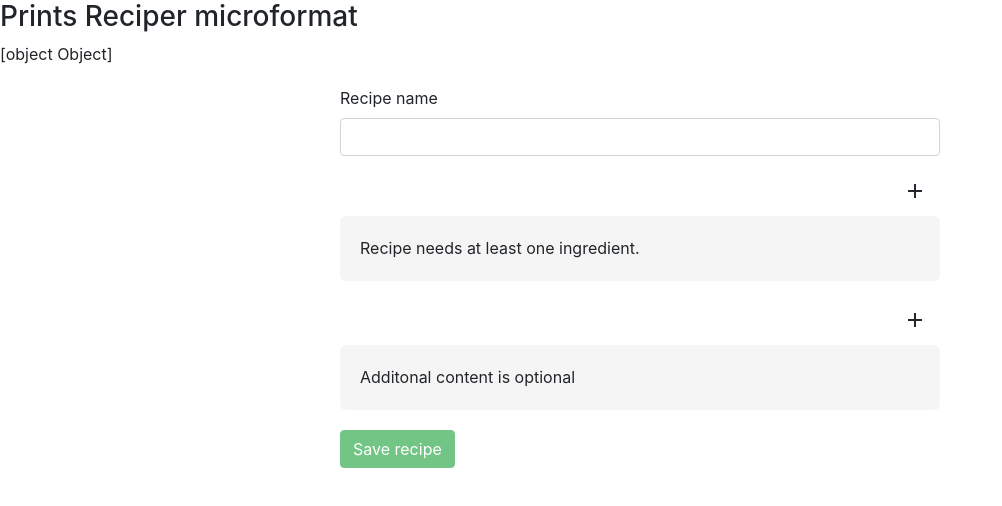
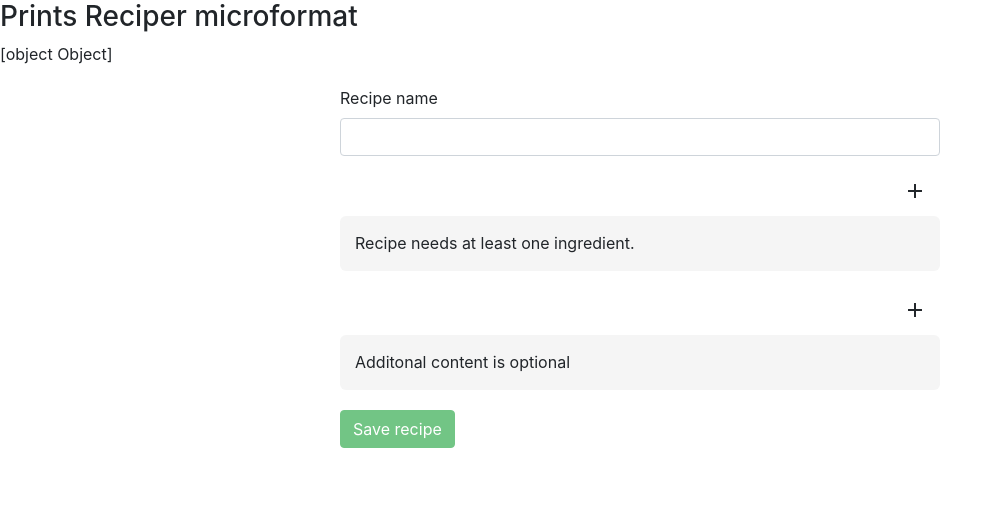
Before and after one commit to Gunzalez/recipe-builder, a React (Create React App) app: page / in a window 1280 px wide. Shown: the top 506 px of the page, without its empty margins (0-1002 px from the left). Built offline with nearby package versions, Linux system fonts and the light colour scheme.

Commit message:
Minor bug fix, styling tweak

```diff
--- a/src/containers/RecipeBuilder/RecipeBuilder.js
+++ b/src/containers/RecipeBuilder/RecipeBuilder.js
@@ -95,6 +95,7 @@ class RecipeBuilder extends Component {
                     const index = this.state.additionalContent.findIndex(content => content.key === key);
                     additionalContent.splice(index, 1);
                     this.setState({ additionalContent });
+                    break;
                 }
             default:
                 console.log('Oops');
--- a/src/index.css
+++ b/src/index.css
@@ -31,7 +31,7 @@ button {
 
 fieldset {
   background: whitesmoke;
-  padding: 20px 20px 5px 20px;
+  padding: 15px 15px 0 15px;
   margin-bottom: 20px;
   border-radius: 6px;
 }
```
